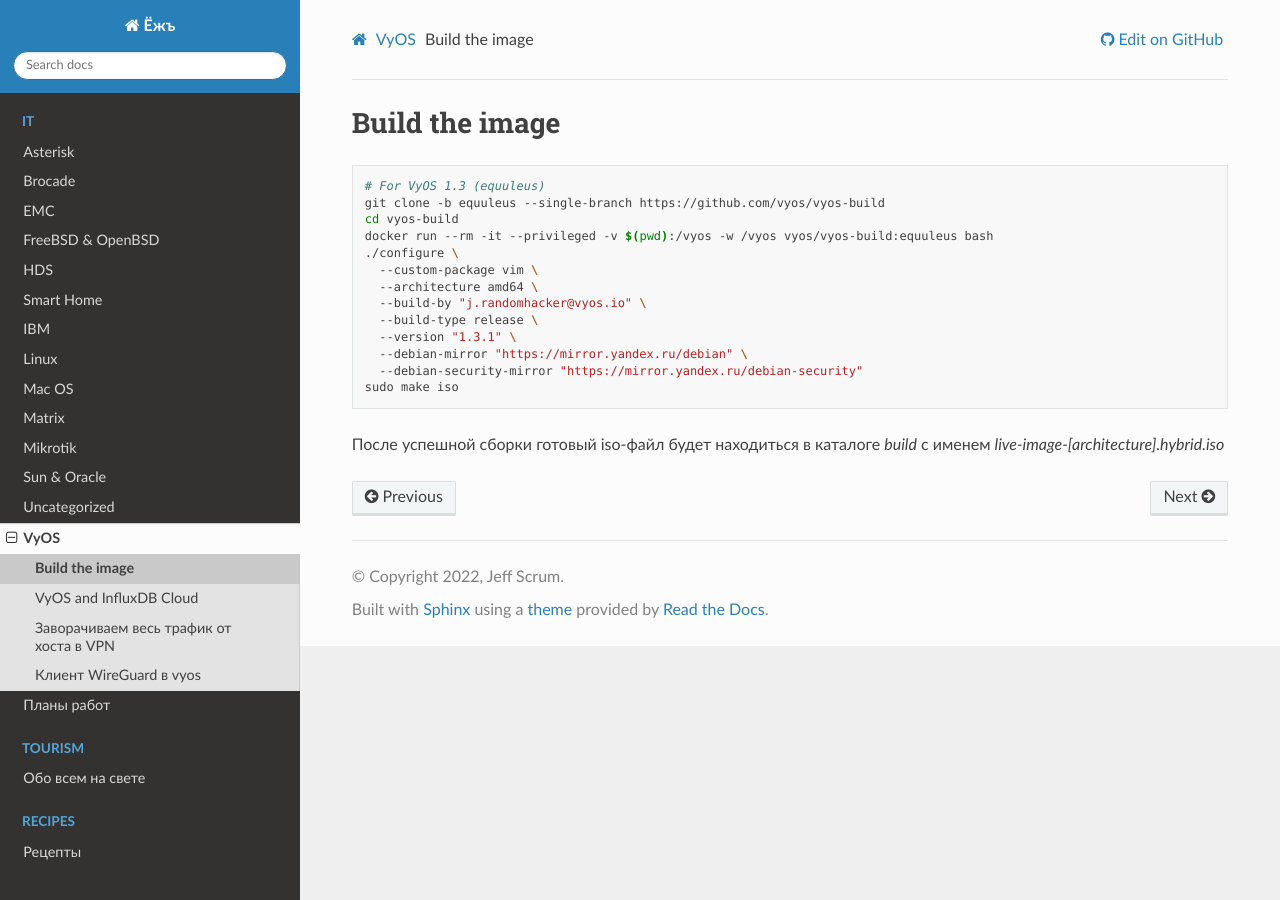
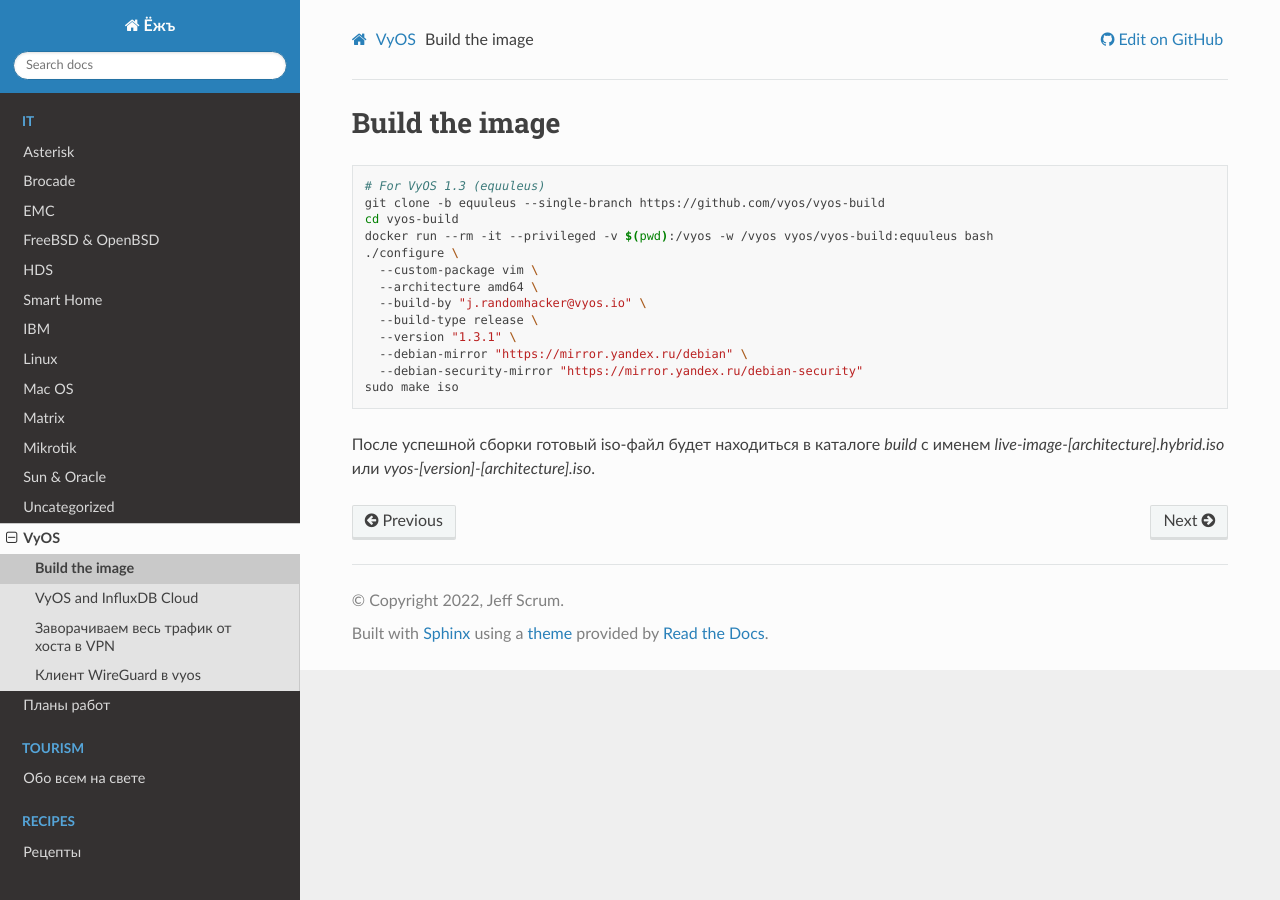
Before and after one commit to jeffscrum/jeffscrum.github.io, a Sphinx documentation site: the page built from source/vyos/vyos-build-image.rst, in a window 1280 px wide. Built offline with Sphinx 7.4.7 and the Read the Docs theme 2.0.0, drawn with Linux system fonts in a browser that asks for light colours.

Commit message:
Update vyos-build-image.rst

```diff
--- a/source/vyos/vyos-build-image.rst
+++ b/source/vyos/vyos-build-image.rst
@@ -24,4 +24,4 @@
     --debian-security-mirror "https://mirror.yandex.ru/debian-security"
   sudo make iso
 
-После успешной сборки готовый iso-файл будет находиться в каталоге `build` с именем `live-image-[architecture].hybrid.iso`
+После успешной сборки готовый iso-файл будет находиться в каталоге `build` с именем `live-image-[architecture].hybrid.iso` или `vyos-[version]-[architecture].iso`.
```
